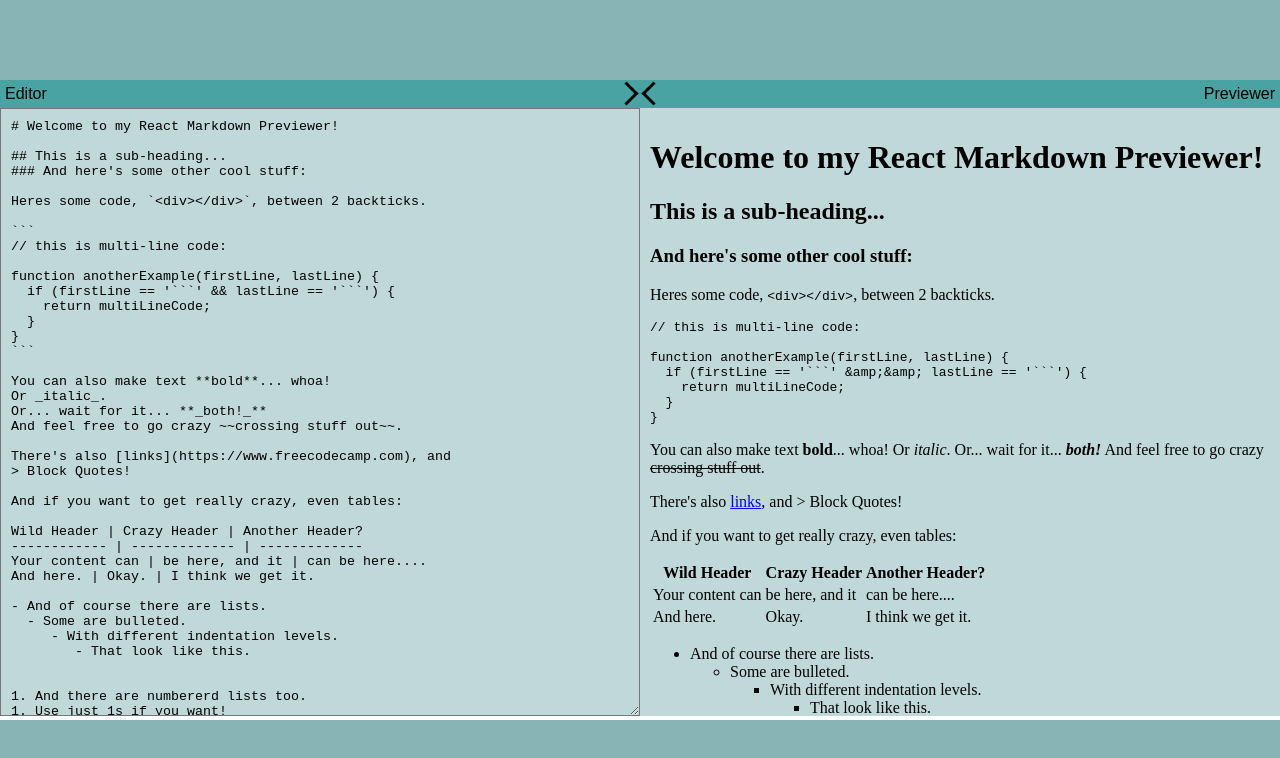
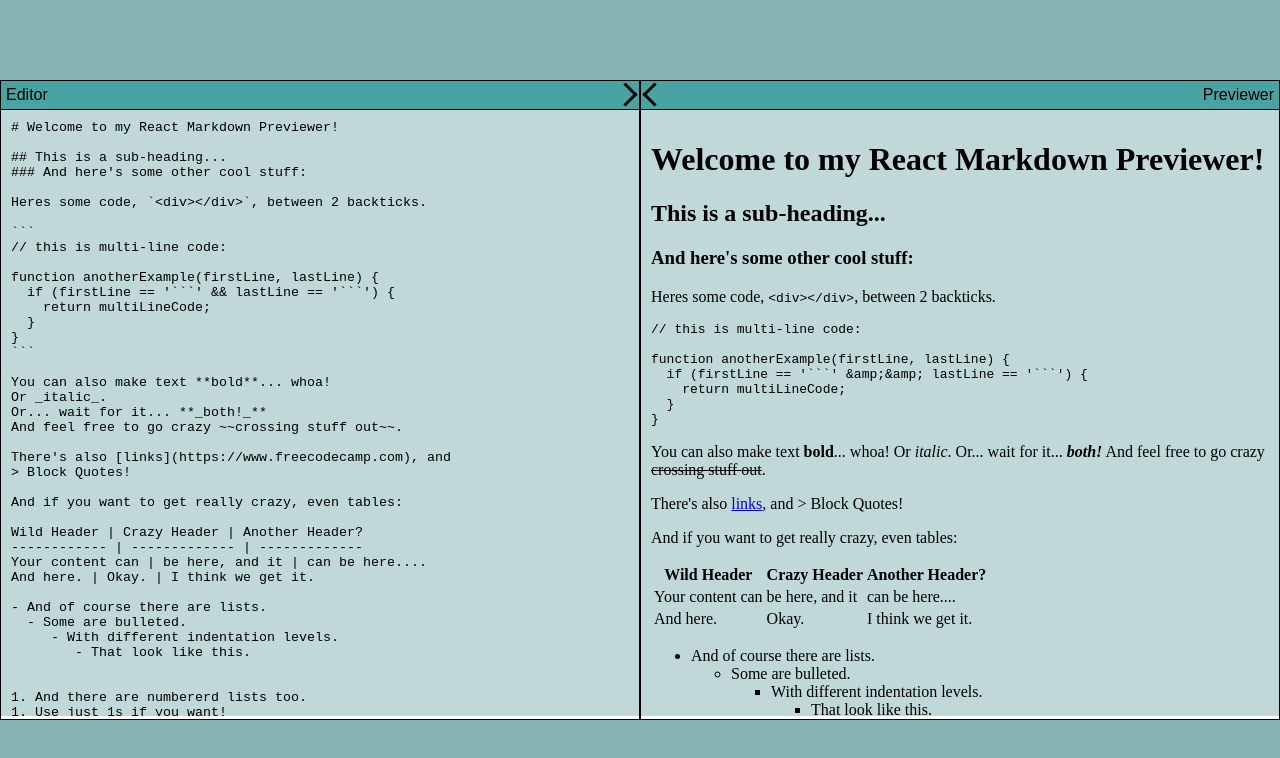
Before and after one commit to EmilBabazade/MArkdownPreviewer, a React (Create React App) app: page / in a window 1280 px wide. Shown: the top 758 px of the page. Built offline with nearby package versions, Linux system fonts and the light colour scheme; the HTML template or start-up script is replaced by a standard one; a web font is replaced by a local one.

Commit message:
added proper borders

```diff
--- a/src/App.js
+++ b/src/App.js
@@ -6,11 +6,14 @@
     window title bars for editor and preview - DONE
     button to make full screen - DONE
     pane header font - DONE
-    animations for width change
+    animations for width change - DONE
+    borders - DONE
     shadows
   stack panes vertically for mobile
   responsive
   arrow images for buttons - DONE
+  tab title
+  logo
   test
 */
 
@@ -27,6 +30,7 @@ const textContainerBackground = '#c0d8d8'
 const textContainerHeight = 95
 // const paneHeaderHeight = 100 - textContainerHeight
 const ANIMATION_DURATION_SECONDS = 1
+const BORDER_COLOR = '#000000'
 
 const useStyles = createUseStyles({
     '@global': {
@@ -54,7 +58,8 @@ const useStyles = createUseStyles({
         height: '100%',
         margin: '0',
         backgroundColor: '#ffffff',
-        transition: `width ${ANIMATION_DURATION_SECONDS}s`
+        transition: `width ${ANIMATION_DURATION_SECONDS}s`,
+        border: `solid 1px ${BORDER_COLOR}`,
     },
     textContainer: {
         height: `${textContainerHeight}%`,
@@ -64,6 +69,9 @@ const useStyles = createUseStyles({
     },
     markdownArea: {
         extend: 'textContainer',
+        resize: 'none',
+        outline: 'none',
+        border: 'none'
     },
     previewArea: {
         extend: 'textContainer',
@@ -78,6 +86,7 @@ const useStyles = createUseStyles({
         flexFlow: 'row',
         justifyContent: 'space-between',
         alignContent: 'center',
+        borderBottom: `solid 1px ${BORDER_COLOR}`,
         '& *': {
             margin: 0,
             padding: 0,
```
